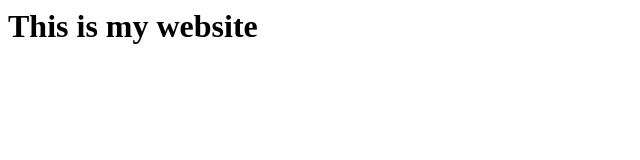
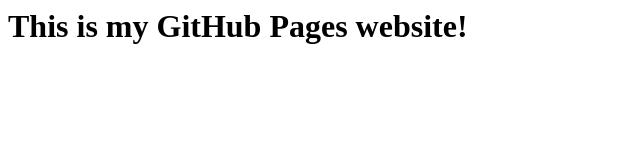
Before and after one commit to uglydragonrose/uglydragonrose.github.io, a plain HTML site: page index.html in a window 1280 px wide. Shown: the whole page, without its empty margins (0-640 px from the left). Drawn offline with Linux system fonts and the light colour scheme.

Commit message:
Second commit

```diff
--- a/index.html
+++ b/index.html
@@ -4,6 +4,6 @@
         <title>My site!</title>
     </head>
     <body>
-        <h1>This is my website</h1>
+        <h1>This is my GitHub Pages website!</h1>
     </body>
 </html>
```
